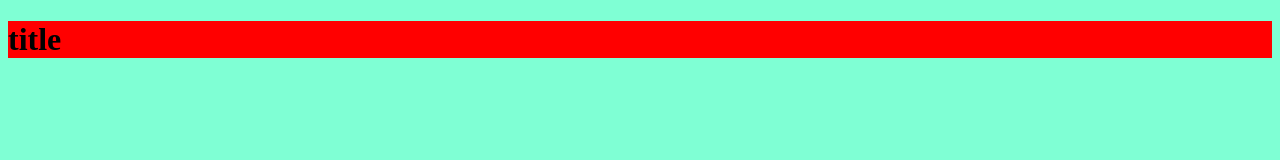
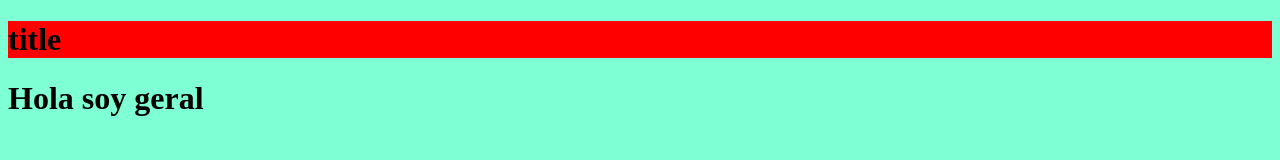
Before and after one commit to equipo73mintic/retoIcicloIII, a website: page src/index.html in a window 1280 px wide. Drawn offline with Linux system fonts and the light colour scheme.

Commit message:
prueba en news

```diff
--- a/src/index.html
+++ b/src/index.html
@@ -36,7 +36,7 @@
 
         <!-- Inicio seccion news -->
         <div id="news">
-
+            <h1>Hola soy geral</h1>
         </div>
         <!-- Fin seccion news -->
 
```
